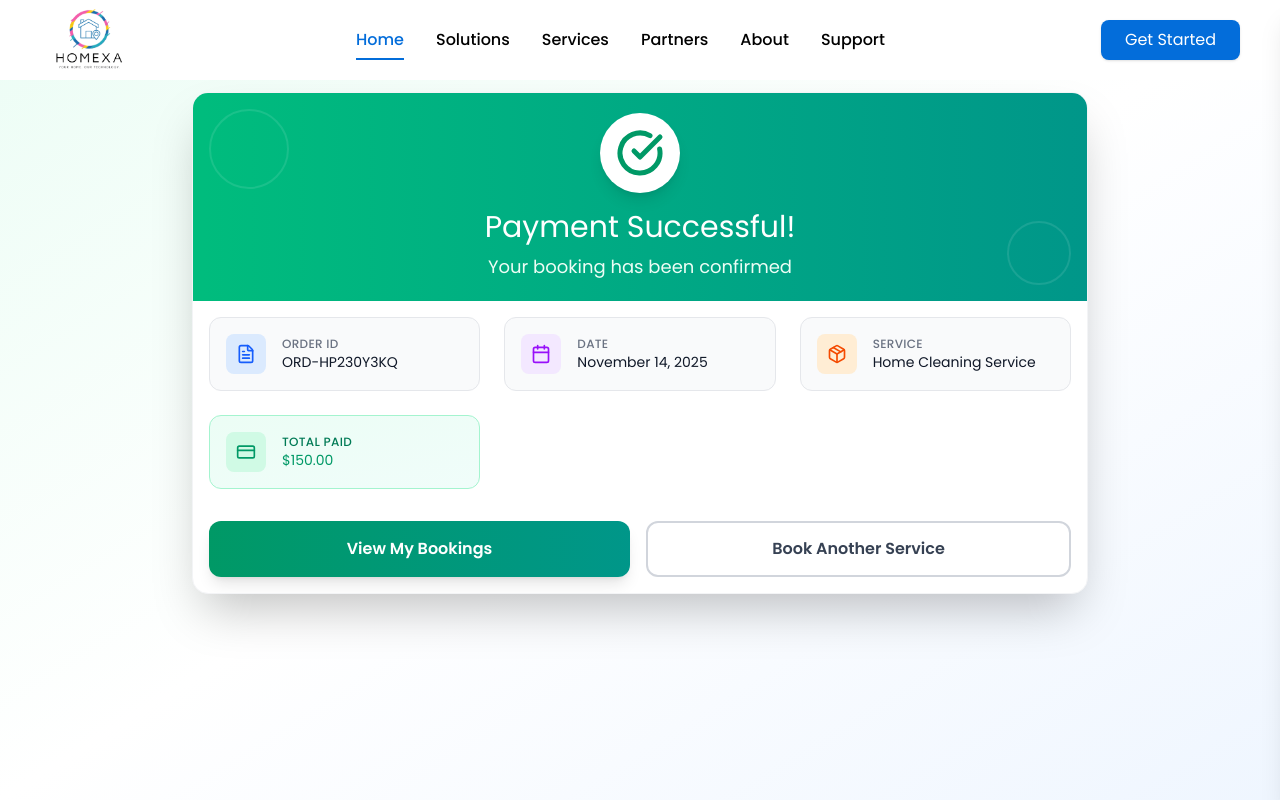
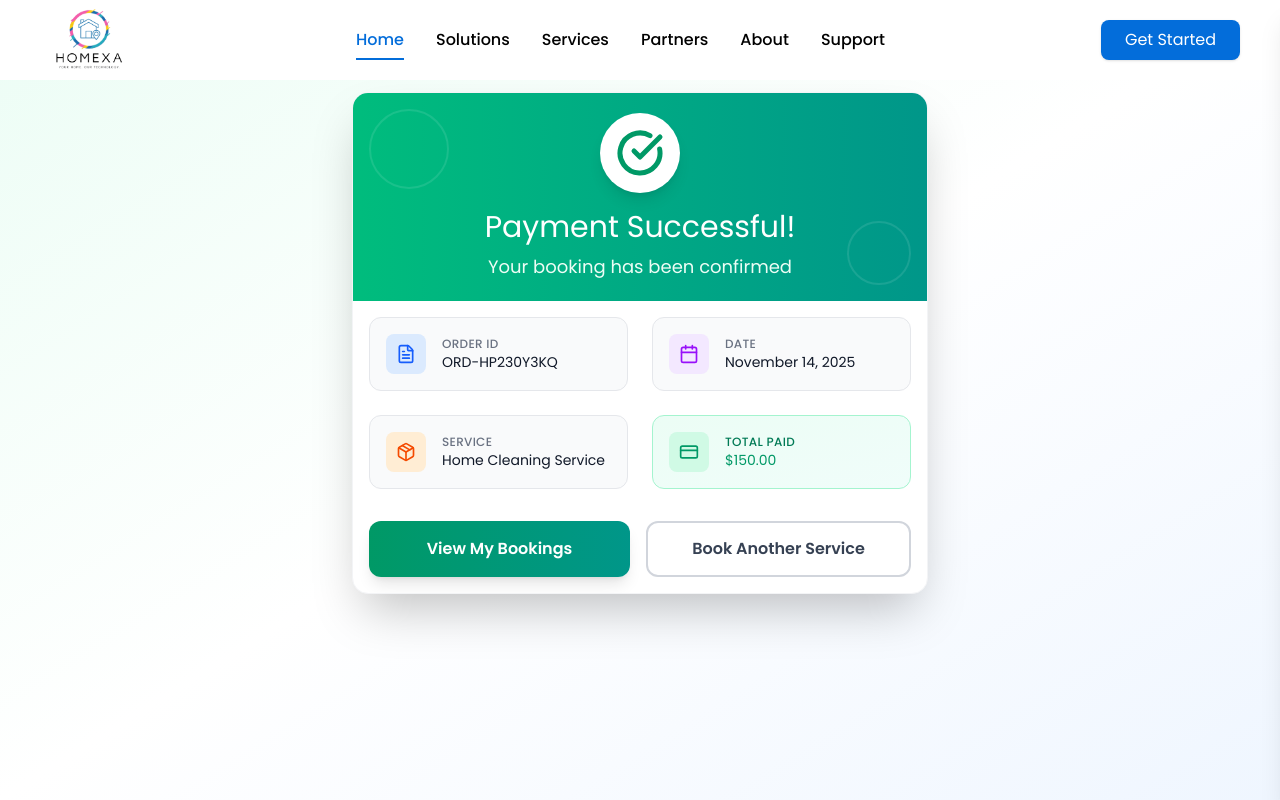
Before and after one commit to navdeeppathan/service-provider-application, a React (Vite) app: page /success in a window 1280 px wide. Built offline with nearby package versions, Linux system fonts and the light colour scheme.

Commit message:
Your commit websitefdgdgjldgdfg

```diff
--- a/src/pages/Checkout/Successpage.jsx
+++ b/src/pages/Checkout/Successpage.jsx
@@ -26,7 +26,7 @@
      <Header/>
 
       <div className="min-h-screen bg-gradient-to-br from-emerald-50 via-white to-blue-50 py-23 px-4 sm:px-6 lg:px-8">
-        <div className="max-w-4xl mx-auto">
+        <div className="max-w-xl mx-auto">
 
           {/* Main Success Card */}
           <div className="bg-white rounded-2xl shadow-2xl overflow-hidden border border-gray-100">
@@ -52,7 +52,7 @@
 
             {/* Order Info Grid */}
             <div className="p-4">
-              <div className="grid md:grid-cols-3 gap-6 mb-8">
+              <div className="grid md:grid-cols-2 gap-6 mb-8">
 
                 {/* Order Number */}
                 <div className="flex items-center space-x-4 p-4 bg-gray-50 rounded-xl border border-gray-200">
```
